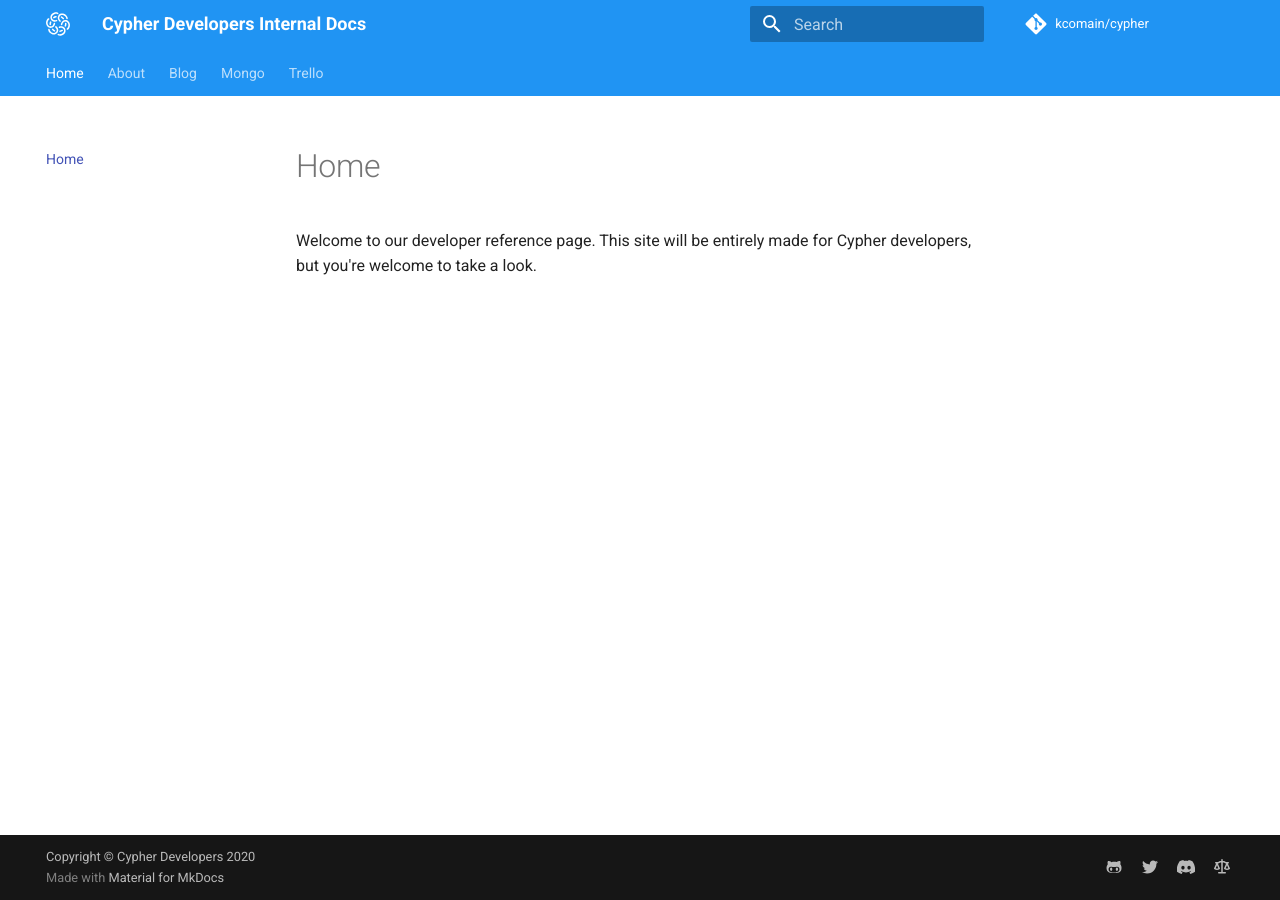
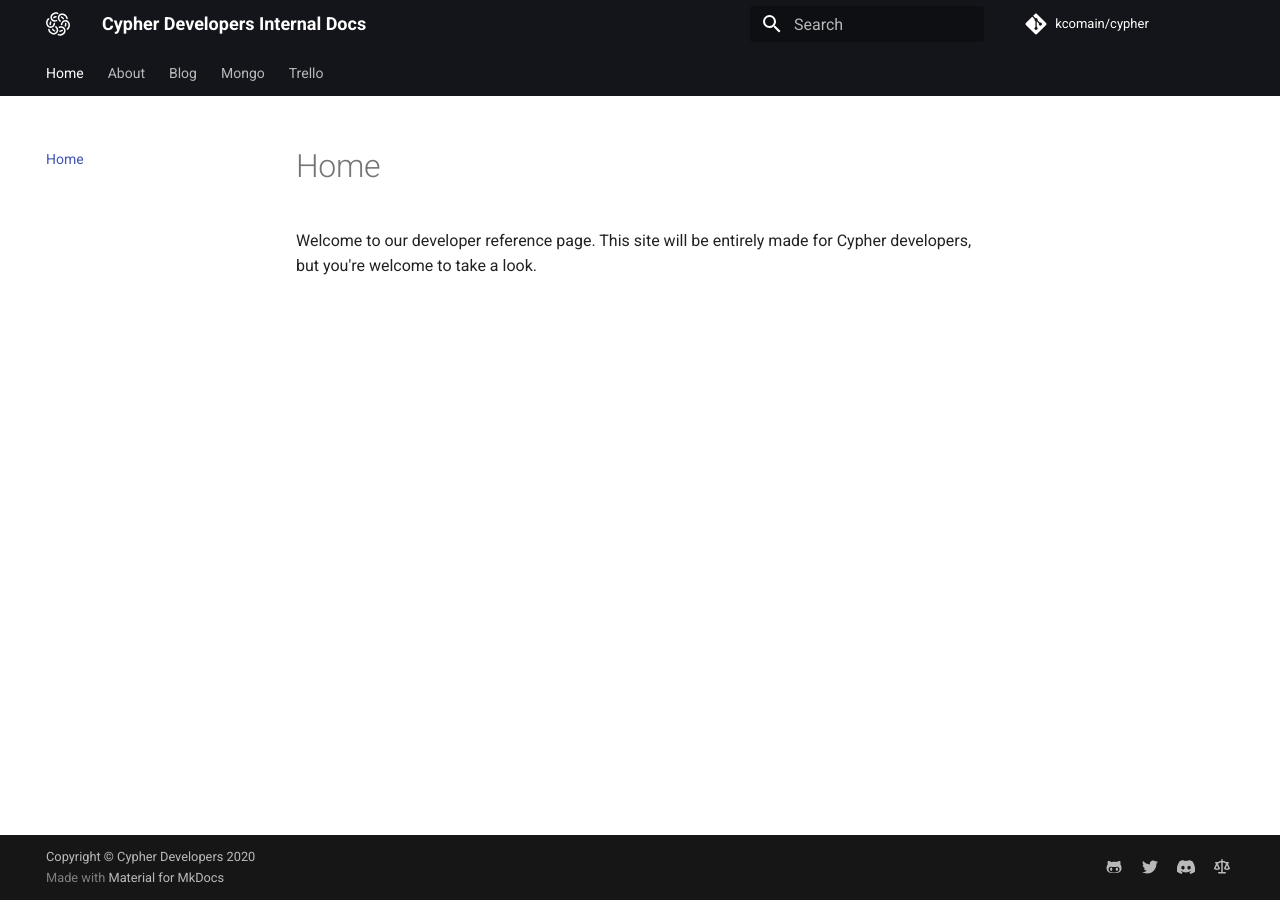
Before and after one commit to kcomain/cypher, an MkDocs documentation site: the page built from docs/index.md, in a window 1280 px wide. Built offline with MkDocs 1.6.1 and Material for MkDocs 9.7.7, drawn with Linux system fonts in a browser that asks for light colours; comment, search, counter and statistics services are not loaded.

Commit message:
theme to black

```diff
--- a/mkdocs.yml
+++ b/mkdocs.yml
@@ -6,7 +6,7 @@ theme:
     - tabs
   palette:
     scheme: preference
-    primary: blue
+    primary: black
     accent: deep purple
   logo: images/cypherlogo.svg
   favicon: images/cypher-spin.gif
```
